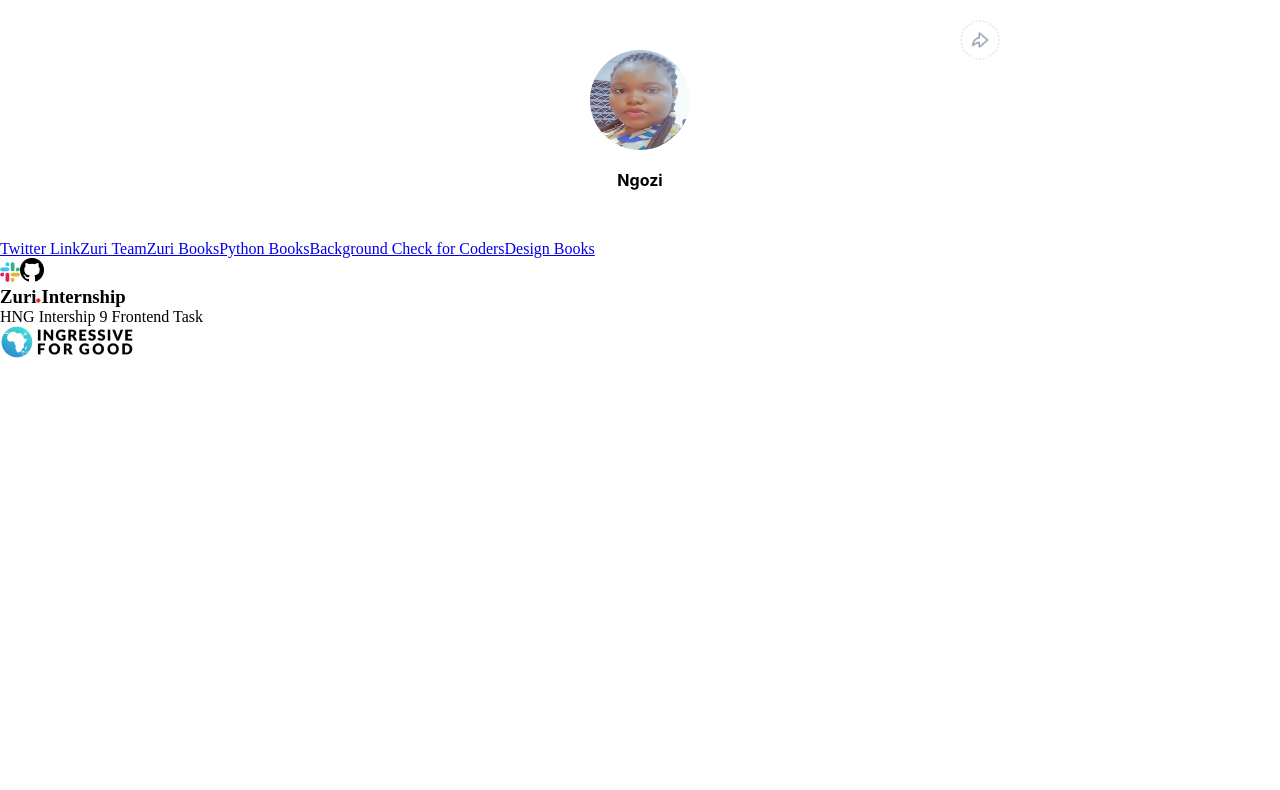
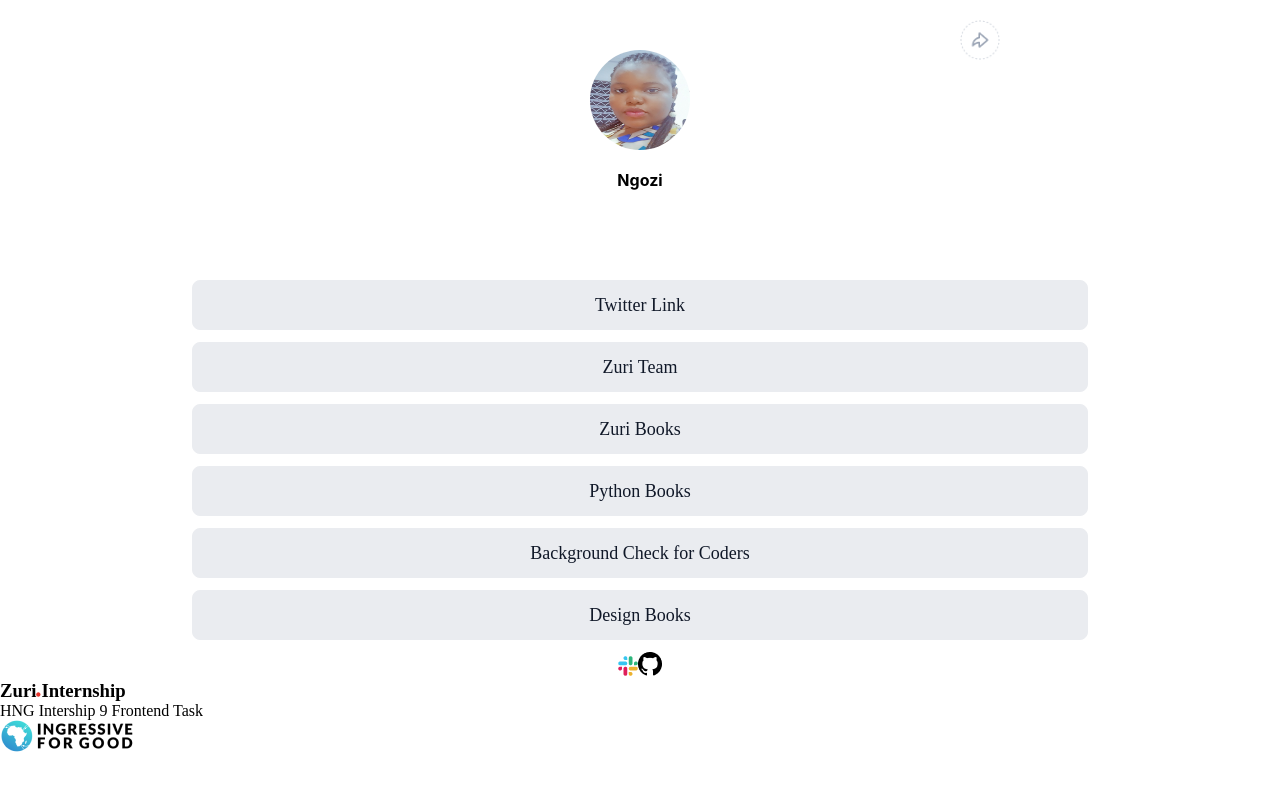
Before and after one commit to precious-68/Ayotayo, a React (Create React App) app: page / in a window 1280 px wide. Shown: the top 790 px of the page. Built offline with nearby package versions, Linux system fonts and the light colour scheme.

Commit message:
added some styling

```diff
--- a/src/Components/Linktreestyles.css
+++ b/src/Components/Linktreestyles.css
@@ -47,3 +47,26 @@
 .avatar-sharebtn{
     display: none;
 }
+.links{
+    display: flex;
+    flex-direction: column;
+    justify-content: center;
+    align-items: center;
+    padding-top: 40px;
+    gap: 12px;
+}
+a{
+    color: #101828;
+    font-style: normal;
+    border: 1px solid #EAECF0;
+    border-radius: 8px;
+    font-weight: 500;
+    font-size: 18px;
+    line-height: 28px;
+    width:70%;
+    padding: 10px 20px;
+    text-align: center;
+    text-decoration: none;
+    background: #EAECF0;
+
+}
```
